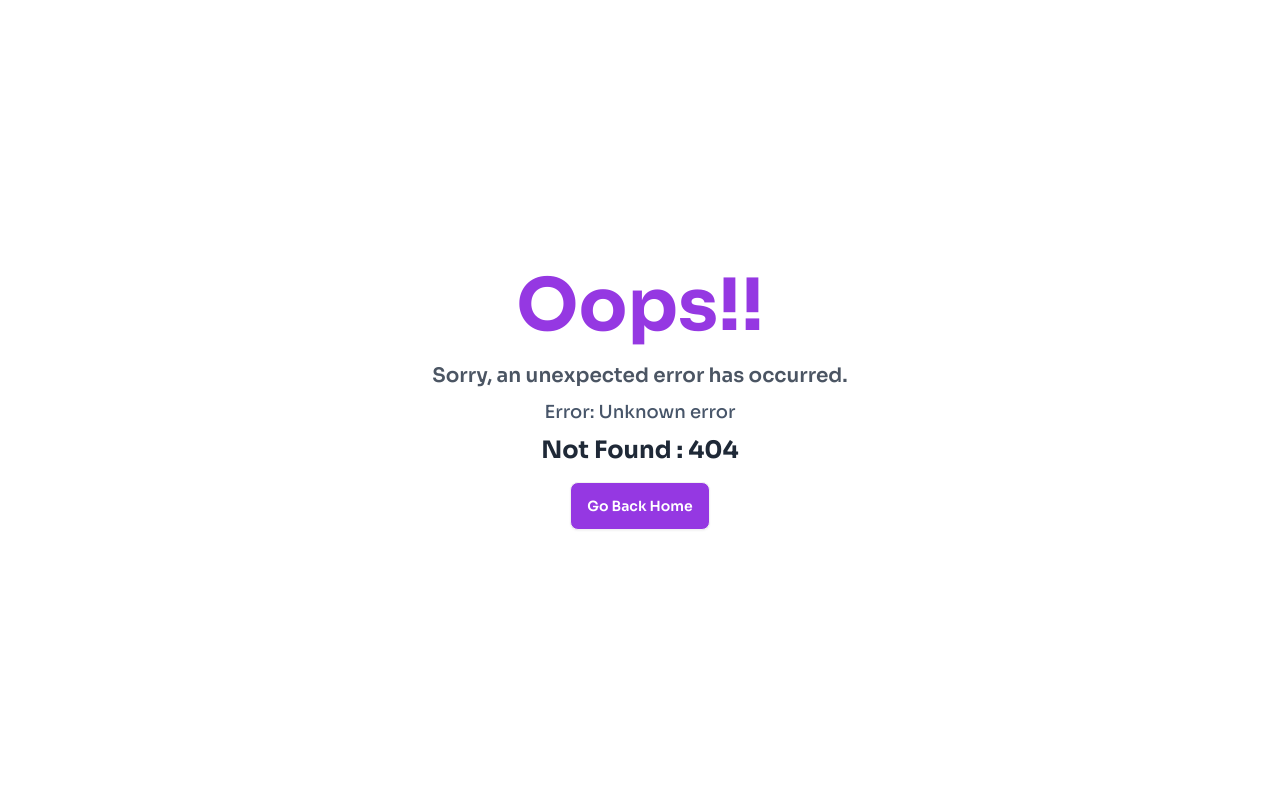
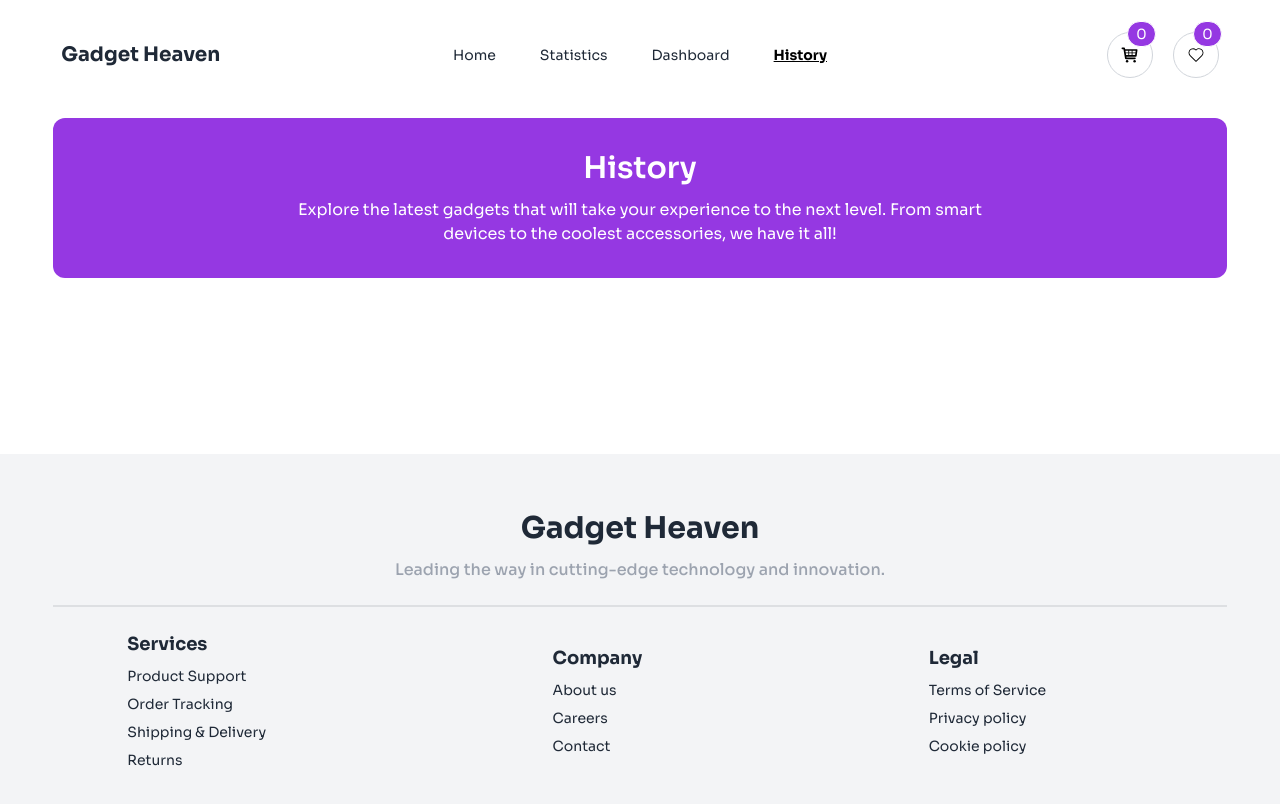
Before and after one commit to MukitHossen7/B10A8-Gadget-Heaven, a React (Vite) app: page /history in a window 1280 px wide. Before the commit this address had no page. Shown: the top 804 px of the page. Built offline with nearby package versions, Linux system fonts and the light colour scheme.

Commit message:
banner img problem slove

```diff
--- /dev/null
+++ b/src/Pages/History.jsx
@@ -0,0 +1,19 @@
+import Heading from "../components/Heading/Heading";
+import Navbar from "../components/Navbar/Navbar";
+
+const History = () => {
+  return (
+    <div>
+      <Navbar></Navbar>
+
+      <div className="bg-[#9538E2] py-8 rounded-xl mt-8">
+        <Heading
+          title="History"
+          description="Explore the latest gadgets that will take your experience to the next level. From smart devices to the coolest accessories, we have it all!"
+        ></Heading>
+      </div>
+    </div>
+  );
+};
+
+export default History;
--- a/src/Routes/MainRoutes.jsx
+++ b/src/Routes/MainRoutes.jsx
@@ -7,6 +7,7 @@ import ProductCard from "../components/ProductCard/ProductCard";
 import ProductDetails from "../components/ProductDetails/ProductDetails";
 
 import ErrorPage from "../components/ErrorPage/ErrorPage";
+import History from "../Pages/History";
 
 const router = createBrowserRouter([
   {
@@ -34,6 +35,10 @@ const router = createBrowserRouter([
         element: <Dashboard></Dashboard>,
       },
       {
+        path: "/history",
+        element: <History></History>,
+      },
+      {
         path: "/details/:productId",
         element: <ProductDetails></ProductDetails>,
       },
--- a/src/components/BannerImg/BannerImg.jsx
+++ b/src/components/BannerImg/BannerImg.jsx
@@ -1,8 +1,8 @@
 import bgImg from "../../assets/banner.jpg";
 const BannerImg = () => {
   return (
-    <div className="rounded-2xl absolute left-48 top-[400px] p-5 border-4  bg-white/30">
-      <div className=" w-[800px]  rounded-2xl">
+    <div className="rounded-2xl absolute left-0 right-0 mx-60 top-[400px] p-4  border-4  bg-white/30">
+      <div className="rounded-2xl">
         <img
           src={bgImg}
           className=" h-96 w-full object-cover rounded-2xl"
--- a/src/components/HomeNav/HomeNav.jsx
+++ b/src/components/HomeNav/HomeNav.jsx
@@ -41,6 +41,7 @@ const HomeNav = () => {
             </NavLink>
             <NavLink to="/statistics">Statistics</NavLink>
             <NavLink to="/dashboard">Dashboard</NavLink>
+            <NavLink to="/history">History</NavLink>
           </ul>
         </div>
         <Link to="/" className="text-xl font-bold ">
@@ -59,6 +60,7 @@ const HomeNav = () => {
           </NavLink>
           <NavLink to="/statistics">Statistics</NavLink>
           <NavLink to="/dashboard">Dashboard</NavLink>
+          <NavLink to="/history">History</NavLink>
         </ul>
       </div>
       <div className="navbar-end gap-4">
--- a/src/components/Navbar/Navbar.jsx
+++ b/src/components/Navbar/Navbar.jsx
@@ -32,8 +32,30 @@ const Navbar = () => {
             className="menu menu-sm dropdown-content bg-base-100 rounded-box z-[1] mt-3 w-52 p-2 shadow gap-3"
           >
             <NavLink to="/">Home</NavLink>
-            <NavLink to="/statistics">Statistics</NavLink>
-            <NavLink to="/dashboard">Dashboard</NavLink>
+            <NavLink
+              to="/statistics"
+              className={({ isActive }) =>
+                isActive ? "underline text-black font-bold" : ""
+              }
+            >
+              Statistics
+            </NavLink>
+            <NavLink
+              to="/dashboard"
+              className={({ isActive }) =>
+                isActive ? "underline text-black font-bold" : ""
+              }
+            >
+              Dashboard
+            </NavLink>
+            <NavLink
+              to="/history"
+              className={({ isActive }) =>
+                isActive ? "underline text-black font-bold" : ""
+              }
+            >
+              History
+            </NavLink>
           </ul>
         </div>
         <Link to="/" className="text-xl font-bold ">
@@ -59,6 +81,14 @@ const Navbar = () => {
           >
             Dashboard
           </NavLink>
+          <NavLink
+            to="/history"
+            className={({ isActive }) =>
+              isActive ? "underline text-black font-bold" : ""
+            }
+          >
+            History
+          </NavLink>
         </ul>
       </div>
       <div className="navbar-end gap-5">
```
Also changed, not shown: src/Pages/Dashboard.jsx (+1 -7 lines).
